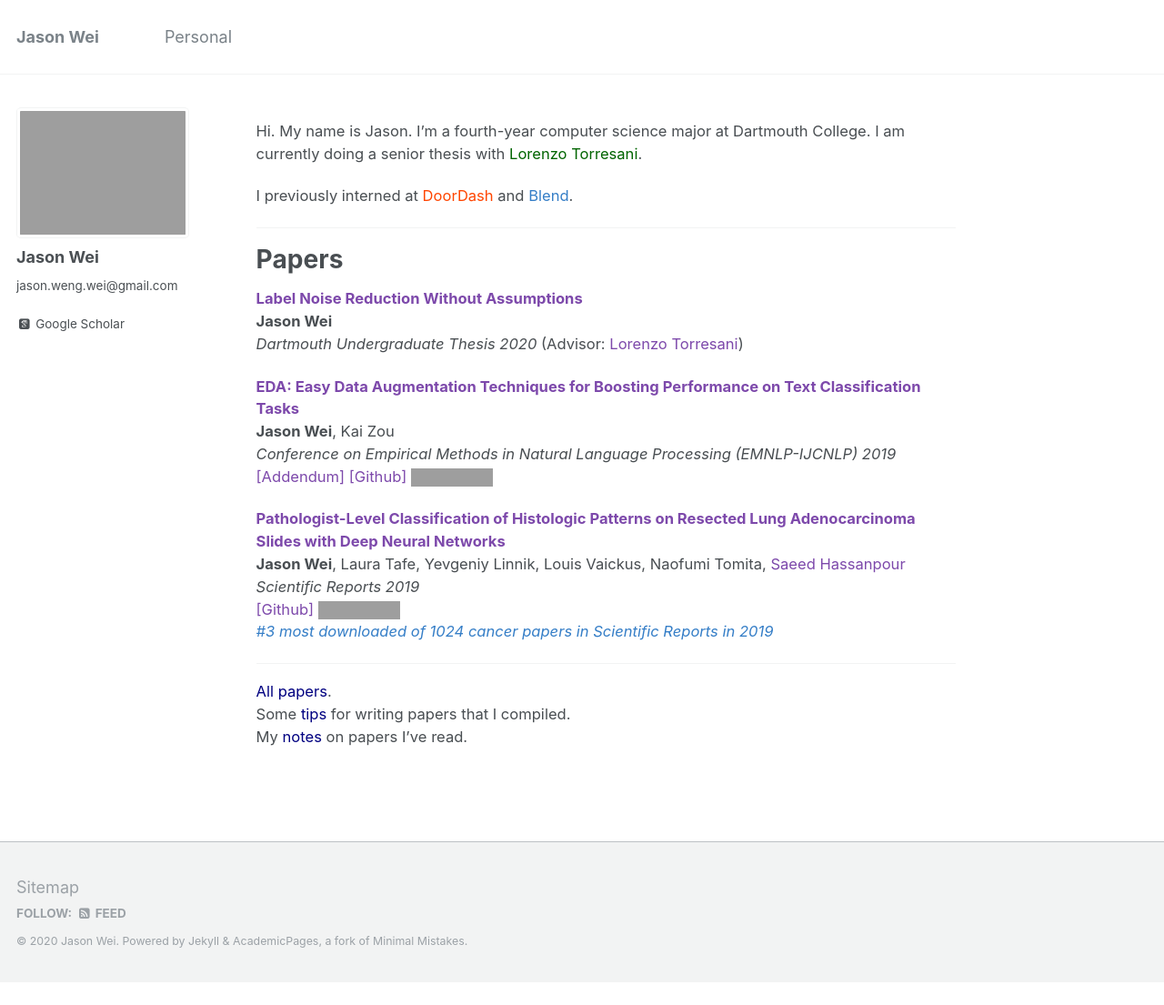
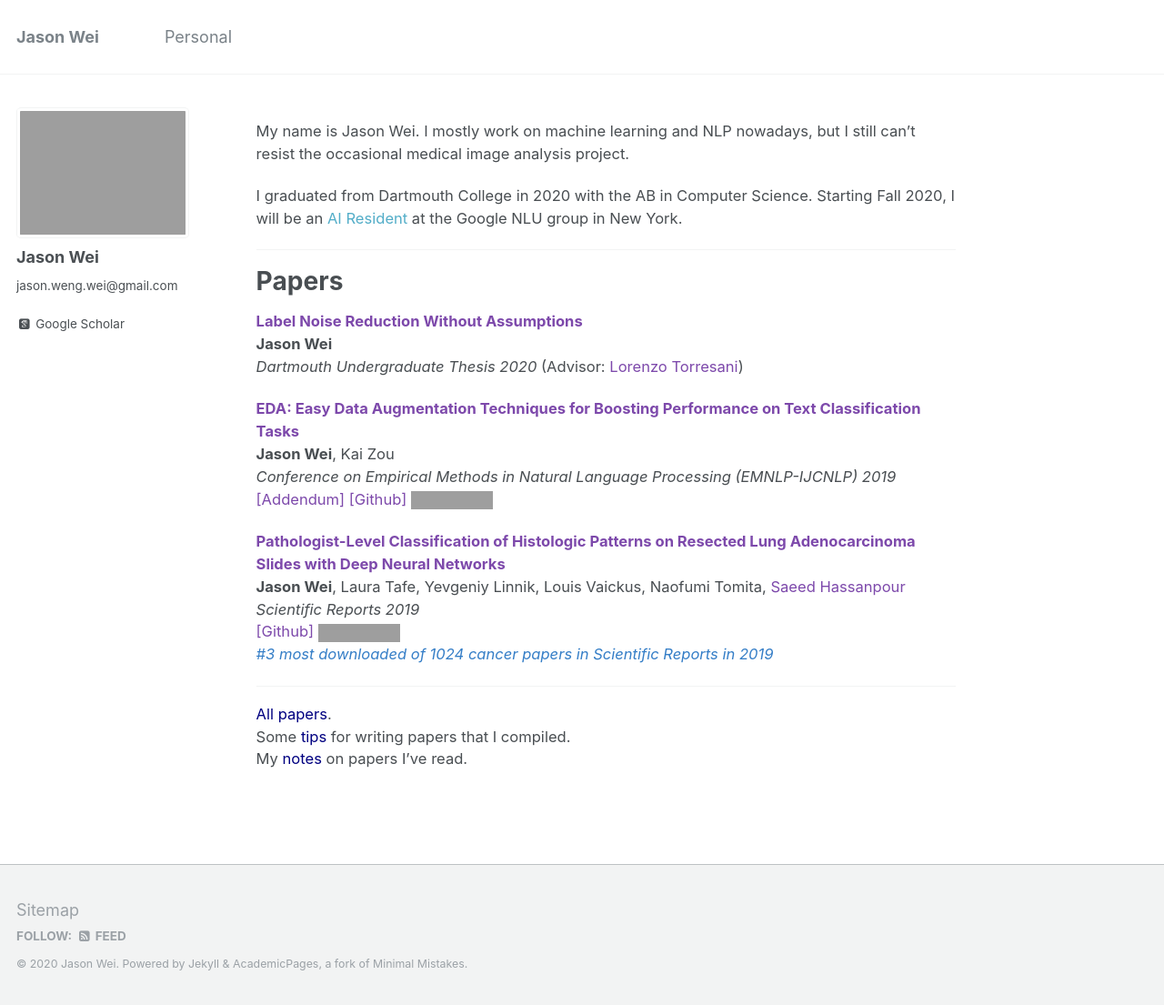
Before and after one commit to jasonwei20/jasonwei20.github.io, a Jekyll site: the page built from _pages/about.md, in a window 1280 px wide. Shown: the whole page at 91% size. Built offline with Jekyll 4.4.1, drawn with Linux system fonts in a browser that asks for light colours; some web fonts are replaced; before the commit the page ends 1080 px from its top, so only the background shows below that; grey boxes are pictures that could not be loaded.

Commit message:
update about me and add blog

```diff
--- a/_pages/about.md
+++ b/_pages/about.md
@@ -9,9 +9,9 @@ redirect_from:
   - /research/
 ---
 
-Hi. My name is Jason. I'm a fourth-year computer science major at Dartmouth College. I am currently doing a senior thesis with <a href="https://www.cs.dartmouth.edu/~lorenzo/home.html" style="color:#006400" target="_blank">Lorenzo Torresani</a>.
+My name is Jason Wei. I mostly work on machine learning and NLP nowadays, but I still can't resist the occasional medical image analysis project.
 
-I previously interned at <a href="https://www.doordash.com/" style="color:#FF4500" target="_blank">DoorDash</a> and <a href="https://blend.com/" style="color:#357EC7" target="_blank">Blend</a>.
+I graduated from Dartmouth College in 2020 with the AB in Computer Science. Starting Fall 2020, I will be an [AI Resident](https://research.google/careers/ai-residency/) at the Google NLU group in New York.
 
 ------
 
@@ -27,7 +27,6 @@ I previously interned at <a href="https://www.doordash.com/" style="color:#FF450
 <a href="https://jasonwei20.github.io/addendum_eda/" style="color:#7d49ab" target="_blank">[Addendum]</a>
 <a href="https://github.com/jasonwei20/eda_nlp" style="color:#7d49ab" target="_blank">[Github]</a>
 <img height="16" src="https://img.shields.io/github/stars/jasonwei20/eda_nlp.svg?logo=github&logoColor=white&colorA=navy&link=https://github.com/jasonwei20/eda_nlp&link=https://github.com/jasonwei20/eda_nlp">
-
 
 <a href="https://www.nature.com/articles/s41598-019-40041-7" style="color:#7d49ab" target="_blank"><b>Pathologist-Level Classification of Histologic Patterns on Resected Lung Adenocarcinoma Slides with Deep Neural Networks</b></a>
 **Jason Wei**, Laura Tafe, Yevgeniy Linnik, Louis Vaickus, Naofumi Tomita, <a href="https://www.hassanpourlab.com/" style="color:#7d49ab" target="_blank">Saeed Hassanpour</a>
@@ -52,6 +51,7 @@ My <a href="https://jasonwei20.github.io/notes/" style="color:navy">notes</a> on
   gtag('config', 'UA-146397444-1');
 </script>
 
+<!-- I previously interned at <a href="https://www.doordash.com/" style="color:#FF4500" target="_blank">DoorDash</a> and <a href="https://blend.com/" style="color:#357EC7" target="_blank">Blend</a>. -->
 
 <!--
 My timeline:
```
Also changed, not shown: _posts/2020-6-15-blog-post-13.md (renamed from _drafts/2020-6-15-blog-post-13.md, +4 -15 lines), images/graduation.jpg (added).
